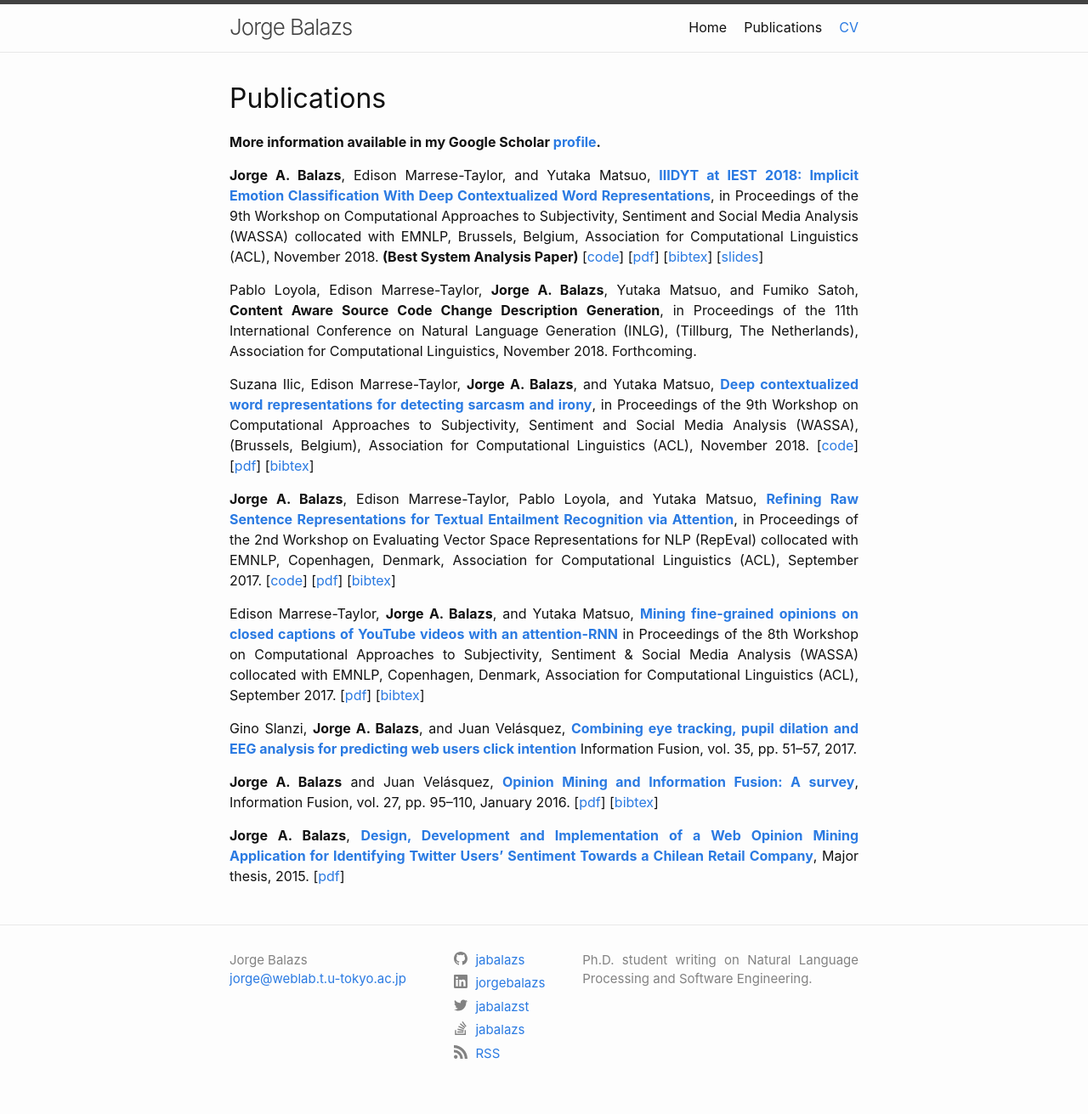
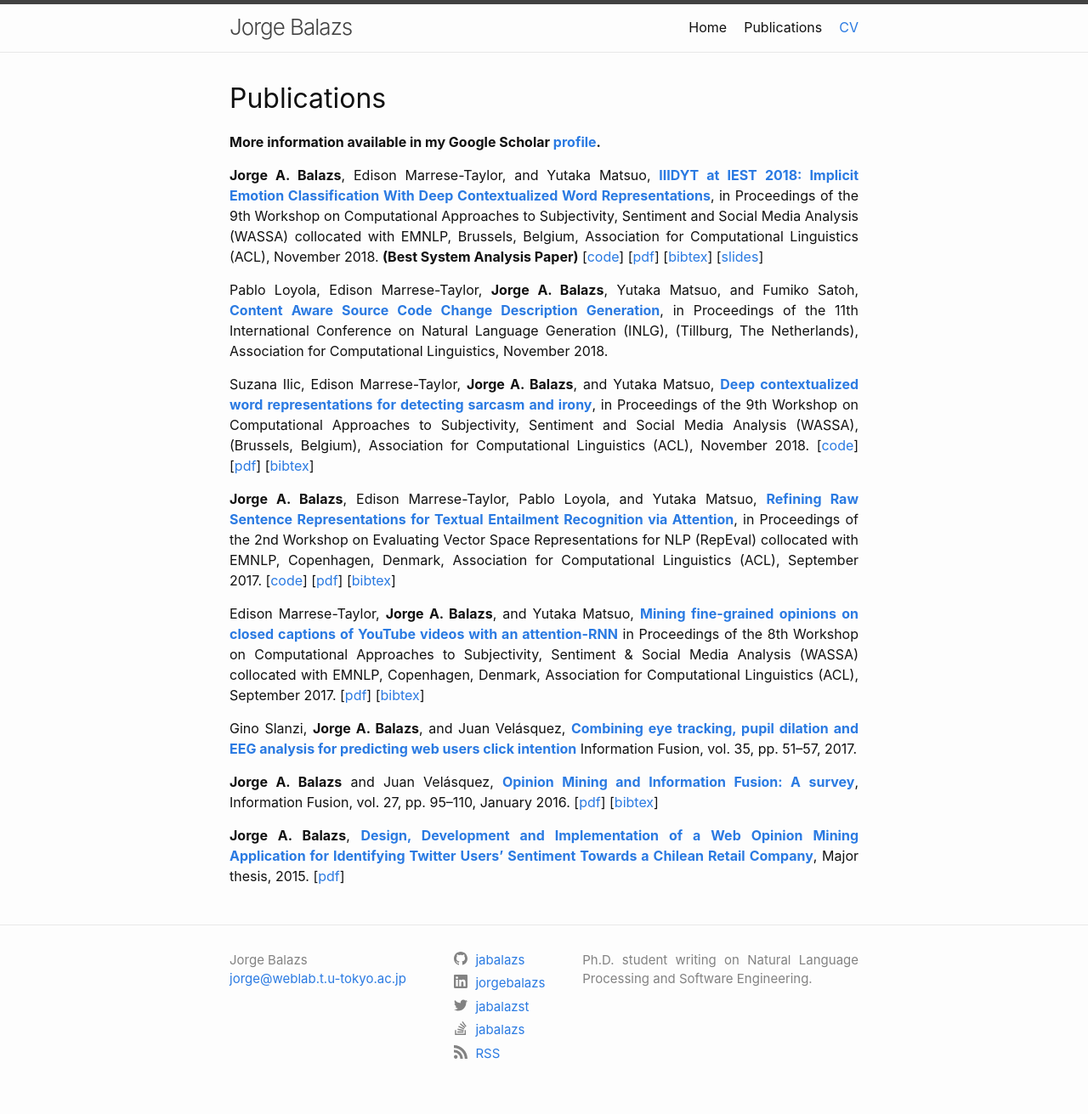
Before and after one commit to jabalazs/jabalazs.github.io, a Jekyll site: the page built from publications.md, in a window 1280 px wide. Shown: the whole page at 85% size. Built offline with Jekyll 4.4.1, drawn with Linux system fonts in a browser that asks for light colours.

Commit message:
Update publications

```diff
--- a/publications.md
+++ b/publications.md
@@ -19,10 +19,11 @@
 [[slides](https://goo.gl/Gg3Pxk)]
 
 Pablo Loyola, Edison Marrese-Taylor, __Jorge A. Balazs__, Yutaka Matsuo, and
-Fumiko Satoh, __Content Aware Source Code Change Description Generation__, in
+Fumiko Satoh, [__Content Aware Source Code Change Description
+Generation__](https://aclanthology.info/papers/W18-6513/w18-6513), in
 Proceedings of the 11th International Conference on Natural Language Generation
 (INLG), (Tillburg, The Netherlands), Association for Computational Linguistics,
-November 2018. Forthcoming.
+November 2018.
 
 Suzana Ilic, Edison Marrese-Taylor, __Jorge A. Balazs__, and Yutaka Matsuo,
 [__Deep contextualized word representations for detecting sarcasm and
```
